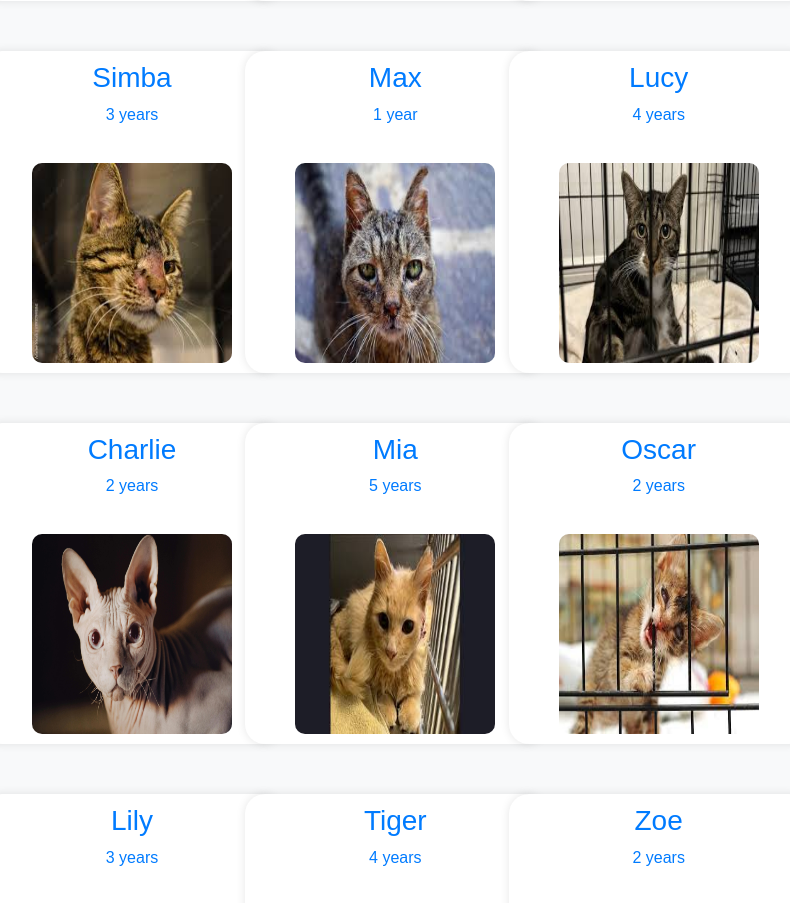
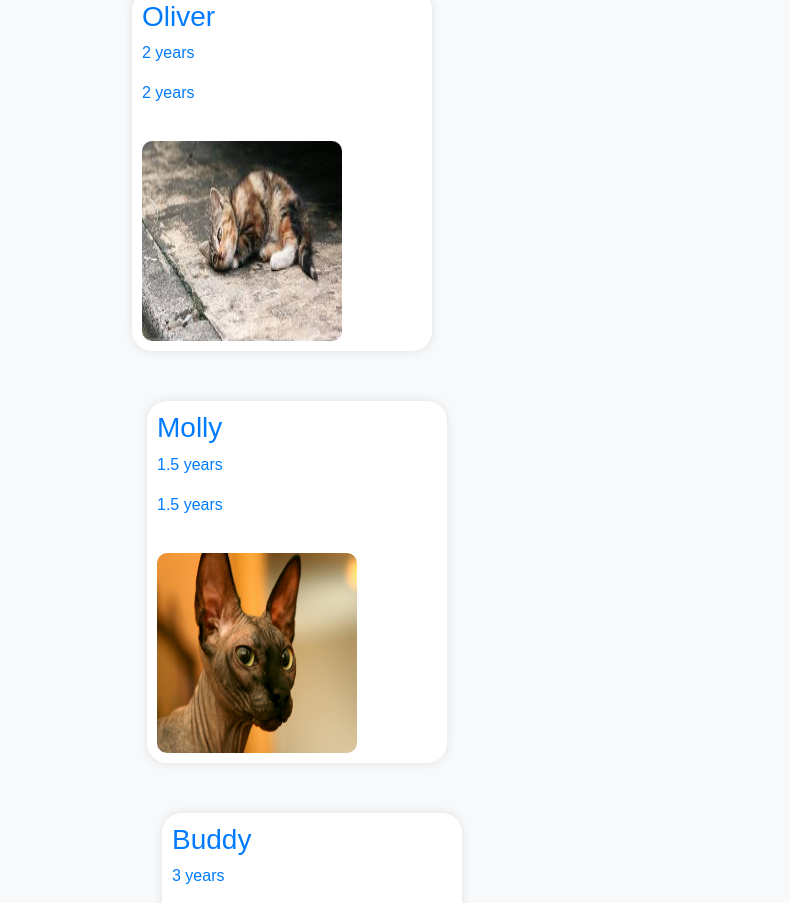
Before and after one commit to Final-Project-Group2/Pawsome, a Django app: page /pets/ in a window 1280 px wide; the page is wider, and only the part inside the window is pictured. Shown: the part 5143-6046 px from the top of that part, without its empty margins (278-1068 px from the left). Run offline with Django 5.2, Linux system fonts and the light colour scheme; data comes from the database, SQL or seed files in the repository; some libraries are stand-ins or nearby versions.

Commit message:
pushing new data

```diff
--- a/animal_shelter_project/templates/pet_list.html
+++ b/animal_shelter_project/templates/pet_list.html
@@ -6,6 +6,7 @@
     <meta charset="UTF-8">
     <meta name="viewport" content="width=device-width, initial-scale=1.0">
     <title>Pet List</title>
+
 
     <link rel="stylesheet" href="https://stackpath.bootstrapcdn.com/bootstrap/4.5.2/css/bootstrap.min.css">
     <link rel="stylesheet" type="text/css" href="{% static 'css/styles.css' %}">
@@ -52,9 +53,11 @@
             <div class="row">
                 {% for pet in pets %}
                 <div class="col-lg-4 col-md-6">
+                <div class="col-lg-4 col-md-6">
                     <div class="pet-card">
                         <a href="{% url 'animal_shelter_app:pet_detail' pet.pk %}">
                             <h3>{{ pet.name }}</h3>
+                            <p> {{ pet.age }}</p>
                             <p> {{ pet.age }}</p>
                             <img src="{{ pet.photos.url }}" alt="{{ pet.name }} Image" class="pet-image">
                         </a>
@@ -73,6 +76,7 @@
         background-color: #f8f9fa;
         font-family: Arial, sans-serif;
             }
+            }
     .container {
         margin-top: 50px;
         text-align: center;
@@ -87,6 +91,8 @@
 
     }
     .pet-image {
+        width: 200px;
+        height: 200px;
         width: 200px;
         height: 200px;
         border-radius: 10px;
```
